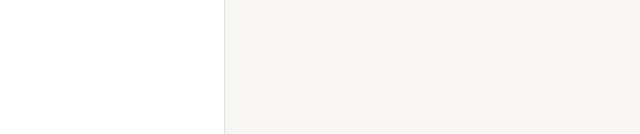
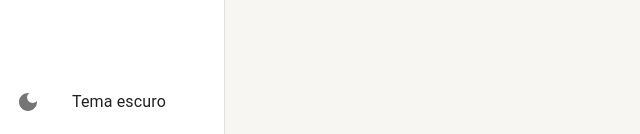
Before and after one commit to guilhermemendesdev/-task-manager-vite, a React (Vite) app: page /home in a window 1280 px wide. Shown: the part 666-800 px from the top of the page, without its empty margins (0-640 px from the left). Built offline with nearby package versions, Linux system fonts and the light colour scheme.

Commit message:
fix: corrigindo contraste de texto no tema escuro

```diff
--- a/src/shared/components/menu-lateral/MenuLateral.tsx
+++ b/src/shared/components/menu-lateral/MenuLateral.tsx
@@ -1,8 +1,8 @@
 import React, { useCallback } from 'react'
-import { Home } from "@mui/icons-material"
+import { DarkMode, LightMode } from "@mui/icons-material"
 import { Avatar, Divider, Drawer, List, ListItemButton, ListItemIcon, ListItemText, useTheme } from "@mui/material"
 import { Box, useMediaQuery } from "@mui/system"
-import { useDrawerContext } from "../../contexts"
+import { useAppThemeContext, useDrawerContext } from "../../contexts"
 import { useMatch, useNavigate, useResolvedPath } from 'react-router-dom'
 
 interface IDrawerOpenProviderProps {
@@ -39,6 +39,7 @@
     const smDown = useMediaQuery(theme.breakpoints.down('sm'))
 
     const {isDrawerOpen, toggleDrawerOpen, drawerOptions} = useDrawerContext()
+    const {toggleTheme, themeName} = useAppThemeContext()
 
     return(
     <>
@@ -61,6 +62,16 @@
                         ))}
                     </List>
                 </Box>
+                <Box>
+                    <List component='nav'>
+                        <ListItemButton onClick={toggleTheme}>
+                            <ListItemIcon>
+                                {themeName === 'dark' ? <LightMode /> : <DarkMode/>}
+                            </ListItemIcon>
+                            <ListItemText primary={themeName === 'dark' ? "Tema claro" : 'Tema escuro'} />
+                        </ListItemButton>
+                    </List>
+                </Box>
             </Box>
         </Drawer>
         <Box height='100vh' marginLeft={smDown ? 0 : theme.spacing(28)}>
--- a/src/shared/themes/Dark.ts
+++ b/src/shared/themes/Dark.ts
@@ -3,6 +3,7 @@
 
 export const DarkTheme = createTheme({
   palette: {
+    mode: 'dark',
     primary: {
       main: yellow[700],
       dark: yellow[800],
@@ -19,5 +20,10 @@
       default: '#202124',
       paper: '#303134'
     }
+  },
+  typography: {
+    allVariants: {
+      color: 'white'
+    }
   }
 });
```
